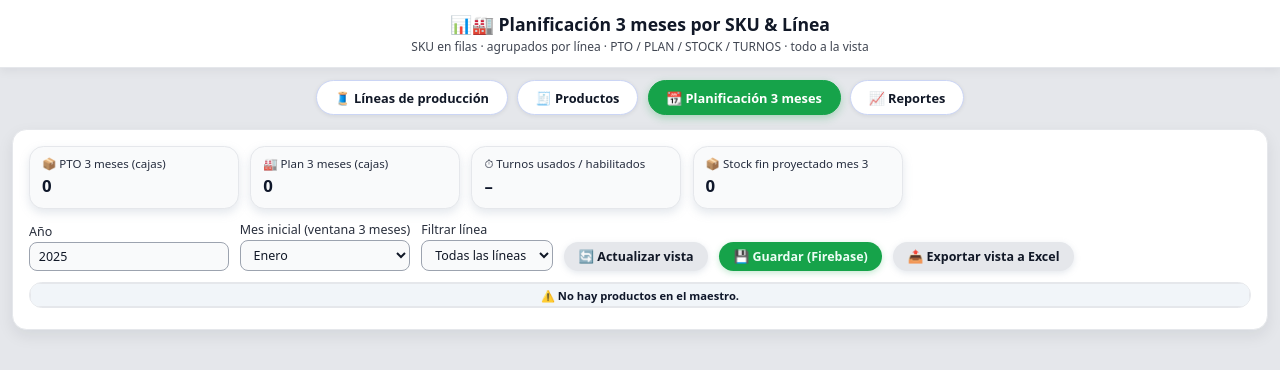
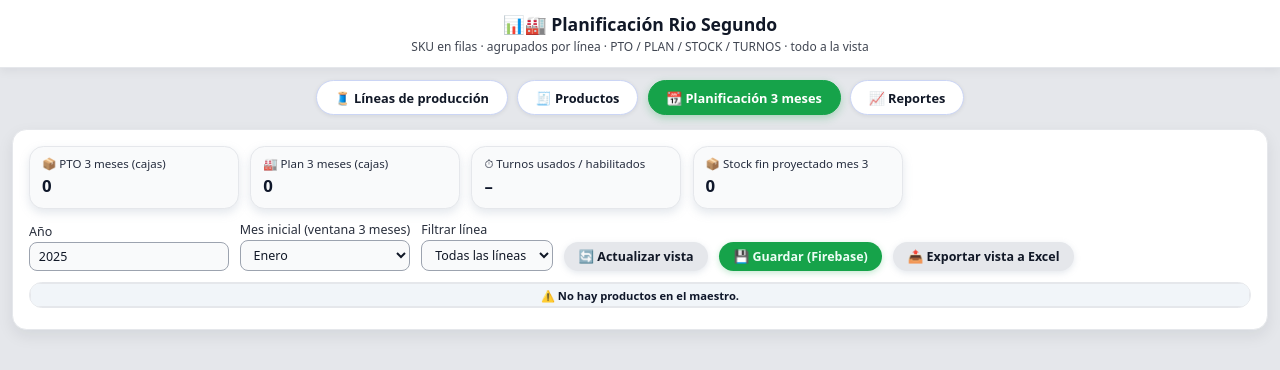
Before and after one commit to marcovallozzi36-creator/Planificacion-Rio-Seguno-Trimestral, a plain HTML site: page index.html in a window 1280 px wide. Drawn offline with Linux system fonts and the light colour scheme; no server answers.

Commit message:
Update index.html

```diff
--- a/index.html
+++ b/index.html
@@ -475,7 +475,7 @@
 <body>
   <header class="no-print">
     <div>
-      <h1>📊🏭 Planificación 3 meses por SKU & Línea</h1>
+      <h1>📊🏭 Planificación Rio Segundo</h1>
       <small>SKU en filas · agrupados por línea · PTO / PLAN / STOCK / TURNOS · todo a la vista</small>
     </div>
   </header>
```
